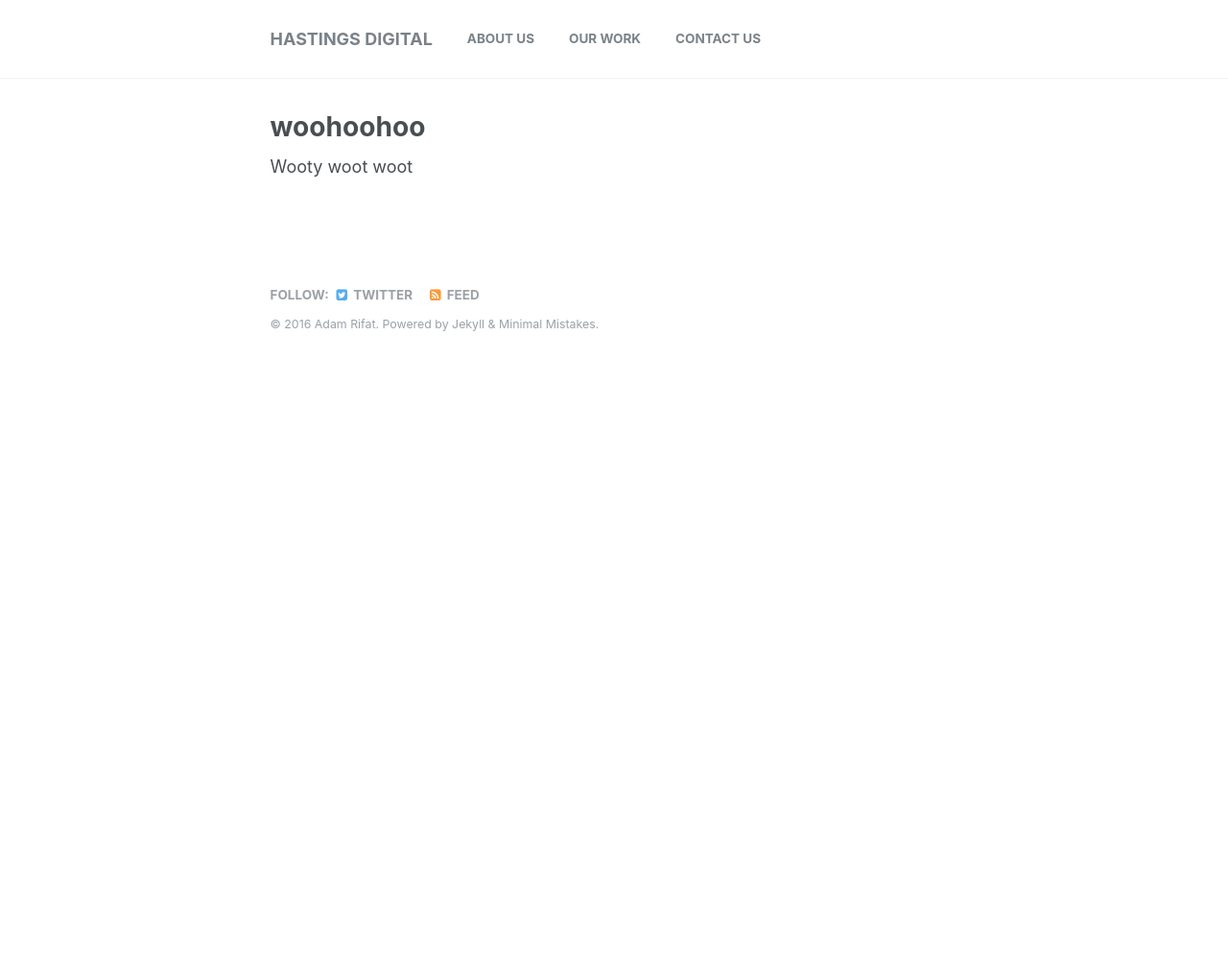
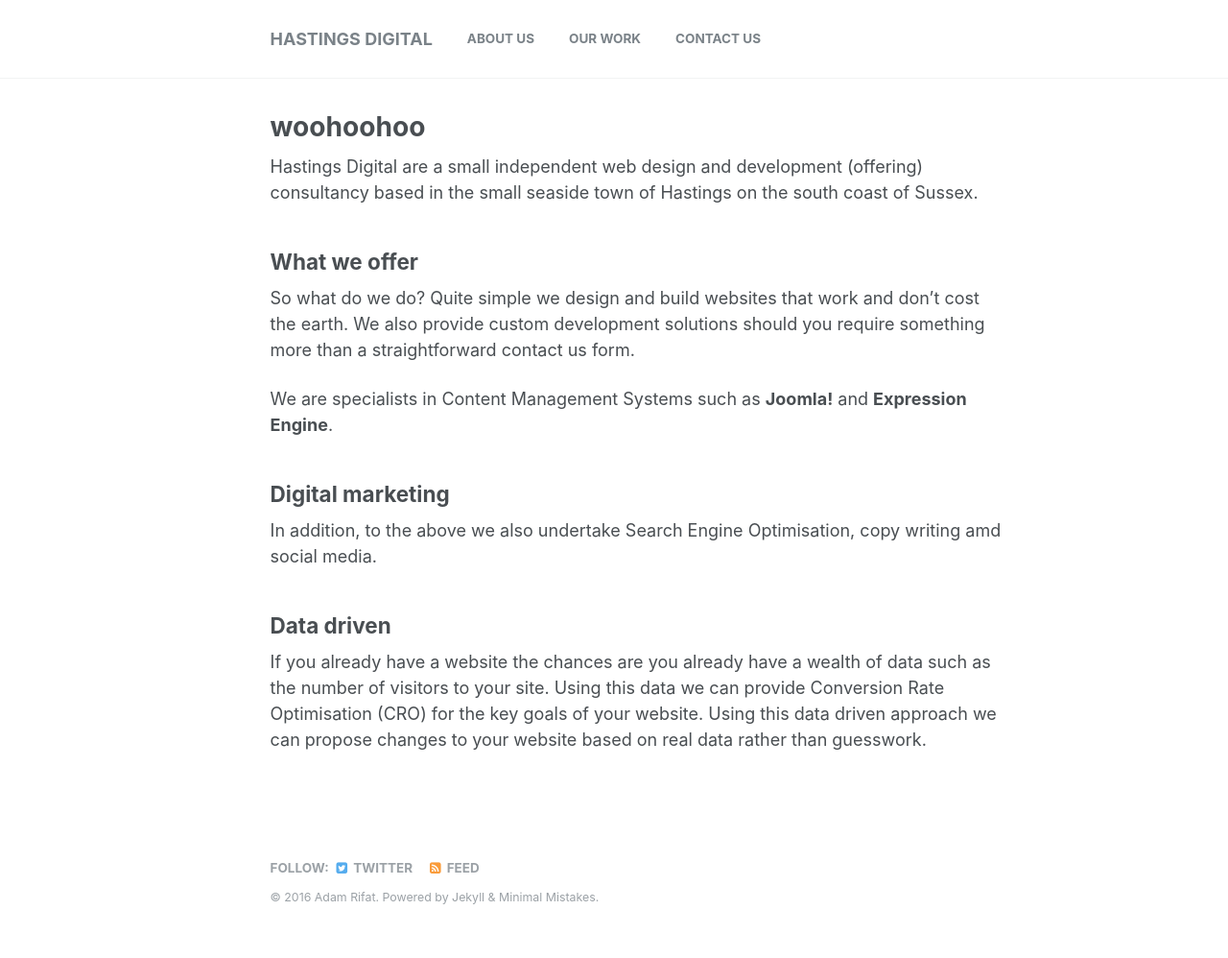
Before and after one commit to adster101/hastingsdigital, a Jekyll site: the page built from _pages/about-us.md, in a window 1280 px wide. Shown: the whole page at 96% size. Built offline with Jekyll 4.4.1, drawn with Linux system fonts in a browser that asks for light colours; before the commit the page ends 900 px from its top, so only the background shows below that.

Commit message:
Updated about-us.md

```diff
--- a/_pages/about-us.md
+++ b/_pages/about-us.md
@@ -6,4 +6,16 @@ Layout: single
 Title: null
 title: woohoohoo
 ---
-Wooty woot woot
+Hastings Digital are a small independent web design and development (offering) consultancy based in the small seaside town of Hastings on the south coast of Sussex.
+
+## What we offer
+So what do we do?  Quite simple we design and build websites that work and don't cost the earth. We also provide custom development solutions should you require something more than a straightforward contact us form.
+
+
+We are specialists in Content Management Systems such as **Joomla!** and **Expression Engine**.
+
+## Digital marketing
+In addition, to the above we also undertake Search Engine Optimisation, copy writing amd social media.
+
+## Data driven
+If you already have a website the chances are you already have a wealth of data such as the number of visitors to your site. Using this data we can provide Conversion Rate Optimisation (CRO) for the key goals of your website. Using this data driven approach we can propose changes to your website based on real data rather than guesswork.
```
